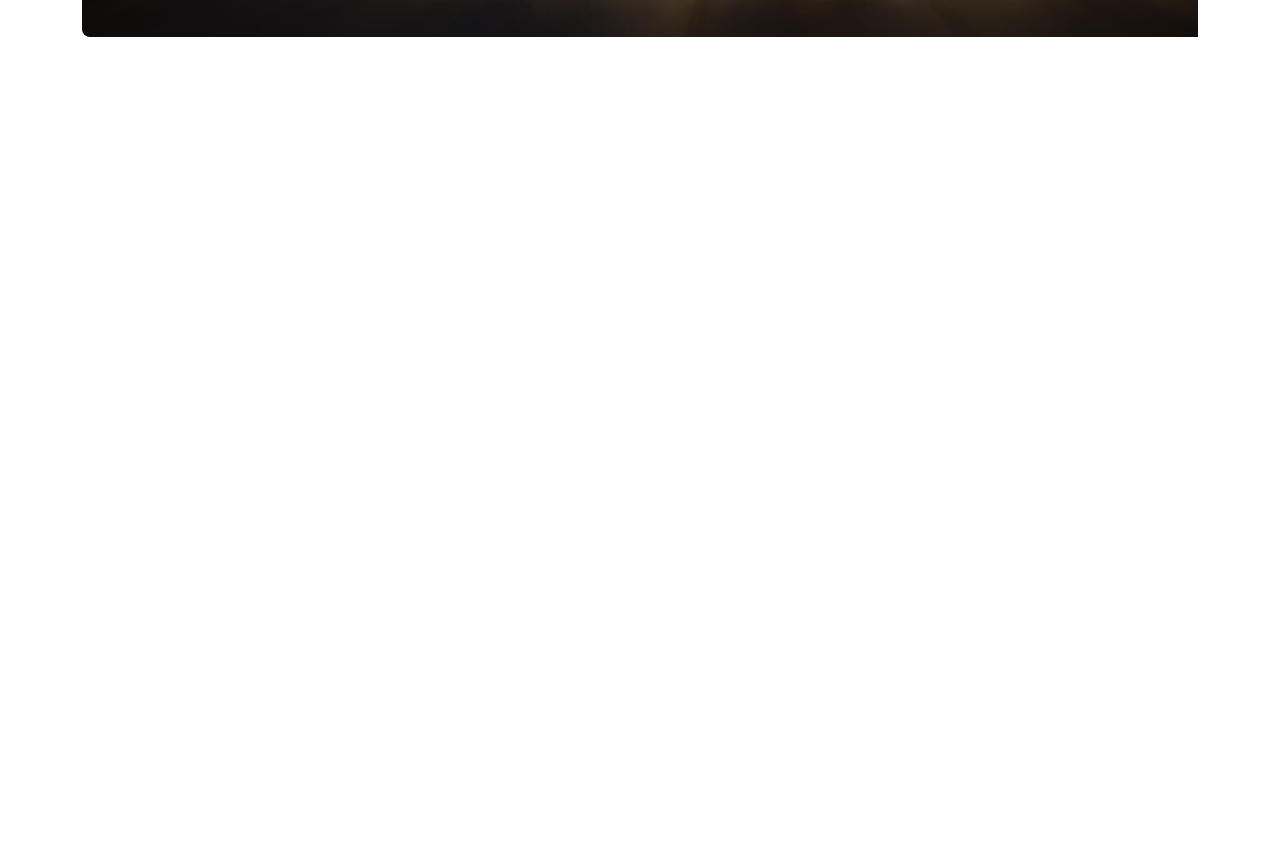
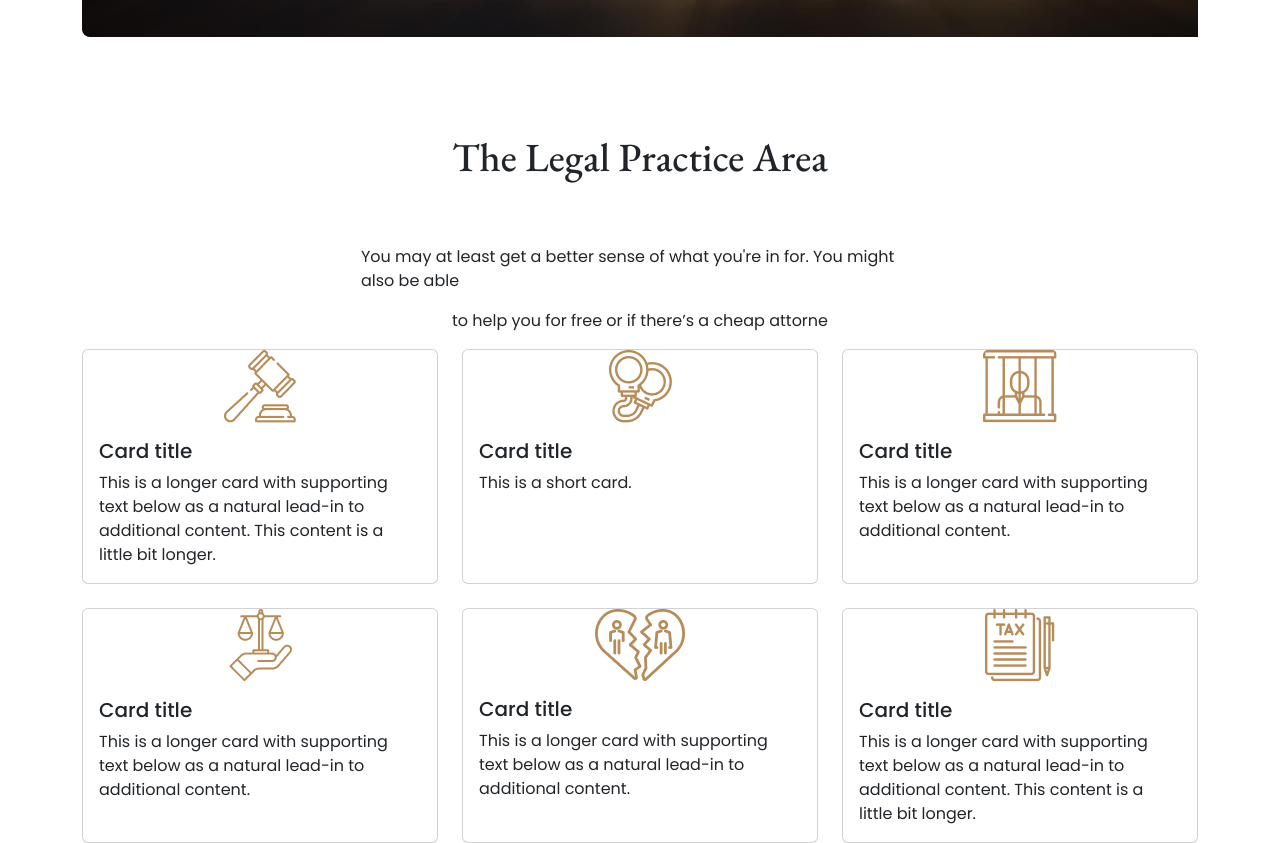
Before and after one commit to 2haseeb1/developerOneAgain, a plain HTML site: page index.html in a window 1280 px wide. Shown: the part 575-1418 px from the top of the page. Before the commit the page ends 800 px from the top, so only its background shows below. Drawn offline with nearby package versions, Linux system fonts and the light colour scheme.

Commit message:
third commit adding legal practice section

```diff
--- a/index.html
+++ b/index.html
@@ -20,6 +20,10 @@
     .list-style{
       font-weight: 400;
       font-size: 16px;
+    }
+    .text-title{
+        font-family: 'EB Garamond',sans-serif;
+
     }
     .banner{
         height: 550px;
@@ -87,13 +91,94 @@
           <section>
             <div class="banner d-flex justify-content-center align-items-center">
              <div class="text-center text-white w-50">
-                <h1 class="text-white display-3">We Provide Effective </h1> <h1 class="display-3">Legal Solutions</h1>
+                <h1 class="text-white display-3 text-title">We Provide Effective </h1> <h1 class="display-3 text-title">Legal Solutions</h1>
                 <p class="style-para">There is not only one solution to a problem. At times a problem may have numerous ways by which it could be solved. So primarily, evaluate all the possible solutions. And then go for the best one. </p>
                 <div id="banner-input">
                     <input type="text" placeholder="Search your services" >  <input type="button" value="Search" class="btn btn-primary">
 
              </div>
             </div>
+          </section>
+          <!-- legal practice section -->
+          <section class="mt-5 pt-5">
+            <div class="w-50 mx-auto">
+                <h1 class="text-center text-title">The Legal Practice Area</h1>
+                <!-- <div class="">You may at least get a better sense of what you're in for. You might also be able</div>p> <span class="text-center mx-auto">to help you for free or if there’s a cheap attorne</span> -->
+                <p class="mt-3 pt-5">You may at least get a better sense of what you're in for. You might also be able</p>
+                <p class="text-center  ">to help you for free or if there’s a cheap attorne</p>
+            </div>
+            <!-- legal image area -->
+            <section>
+                <div class="row row-cols-1 row-cols-md-3 g-4">
+                    <div class="col">
+                      <div class="card h-10">
+                        <div style="max-width: 100px;" class="mx-auto">
+                            <img src="./images/business.png" class="card-img-top img-fluid" alt="...">
+                        </div>
+                        <div class="card-body">
+                          <h5 class="card-title">Card title</h5>
+                          <p class="card-text">This is a longer card with supporting text below as a natural lead-in to additional content. This content is a little bit longer.</p>
+                        </div>
+                      </div>
+                    </div>
+                    <div class="col">
+                      <div class="card h-100">
+                        <div style="max-width: 100px;" class="mx-auto">
+                        <img src="./images/criminal.png" class="card-img-top img-fluid" alt="...">
+                    </div>
+                        <div class="card-body">
+                          <h5 class="card-title">Card title</h5>
+                          <p class="card-text">This is a short card.</p>
+                        </div>
+                      </div>
+                    </div>
+                    <div class="col">
+                      <div class="card h-100">
+                        <div style="max-width: 100px;" class="mx-auto">
+                            <img src="./images/child.png" class="card-img-top img-fluid" alt="...">
+                        </div>
+                        <div class="card-body">
+                          <h5 class="card-title">Card title</h5>
+                          <p class="card-text">This is a longer card with supporting text below as a natural lead-in to additional content.</p>
+                        </div>
+                      </div>
+                    </div>
+                    <div class="col">
+                      <div class="card h-100">
+                        <div style="max-width: 100px;" class="mx-auto">
+                            <img src="./images/education.png" class="card-img-top img-fluid" alt="...">
+                        </div>
+                        <div class="card-body">
+                          <h5 class="card-title">Card title</h5>
+                          <p class="card-text">This is a longer card with supporting text below as a natural lead-in to additional content.</p>
+                        </div>
+                      </div>
+                    </div>
+                    <div class="col">
+                      <div class="card h-100">
+                        <div style="max-width: 100px;" class="mx-auto">
+                            <img src="./images/divorce.png" class="card-img-top img-fluid" alt="...">
+                        </div>
+                        <div class="card-body">
+                          <h5 class="card-title">Card title</h5>
+                          <p class="card-text">This is a longer card with supporting text below as a natural lead-in to additional content.</p>
+                        </div>
+                      </div>
+                    </div>
+                    <div class="col">
+                      <div class="card h-100">
+                        <div style="max-width: 100px;" class="mx-auto">
+                            <img src="./images/tax.png" class="card-img-top img-fluid" alt="...">
+                        </div>
+                        <div class="card-body">
+                          <h5 class="card-title">Card title</h5>
+                          <p class="card-text">This is a longer card with supporting text below as a natural lead-in to additional content. This content is a little bit longer.</p>
+                        </div>
+                      </div>
+                    </div>
+                  </div>
+
+            </section>
           </section>
       </header>
 
```
